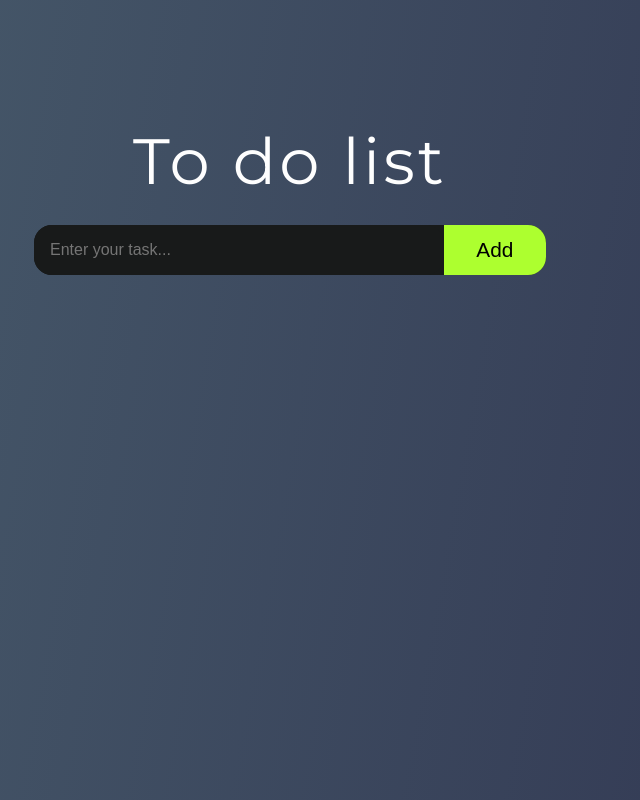
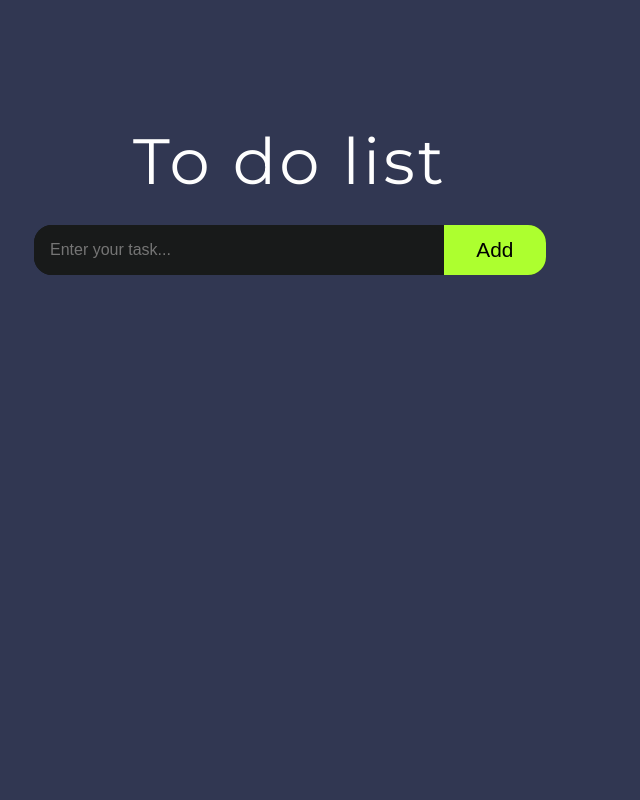
Before and after one commit to lucasadsr/To-Do-List, a React (Create React App) app: page / in a window 1280 px wide. Shown: the whole page, without its empty margins (350-990 px from the left). Built offline with nearby package versions, Linux system fonts and the light colour scheme.

Commit message:
Changing the background

```diff
--- a/src/index.css
+++ b/src/index.css
@@ -6,10 +6,10 @@
   box-sizing: border-box;
 }
 
-body {
+body, html {
   font-family: 'Montserrat', sans-serif;
-  height: 100vh;
-  background: linear-gradient( 100deg,  rgba(73,93,109,1) 4.3%, rgba(49,55,82,1) 96.7% ) no-repeat;
+  height: 100%;
+  background-color: rgba(49,55,82,1);
   text-align: center;
 }
 
```
